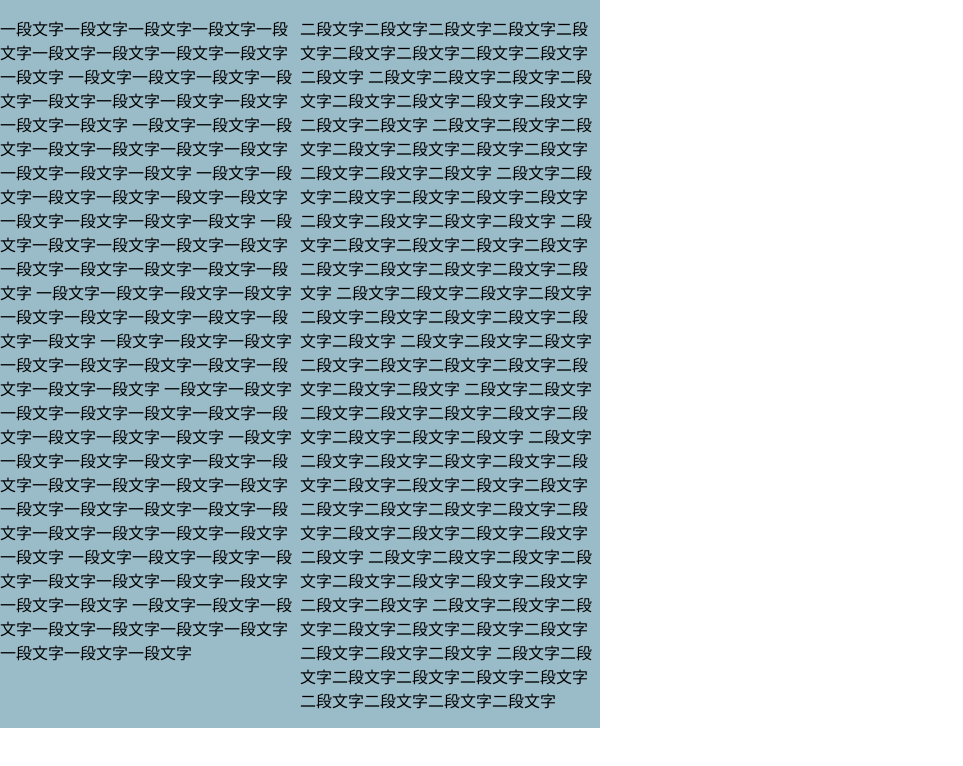
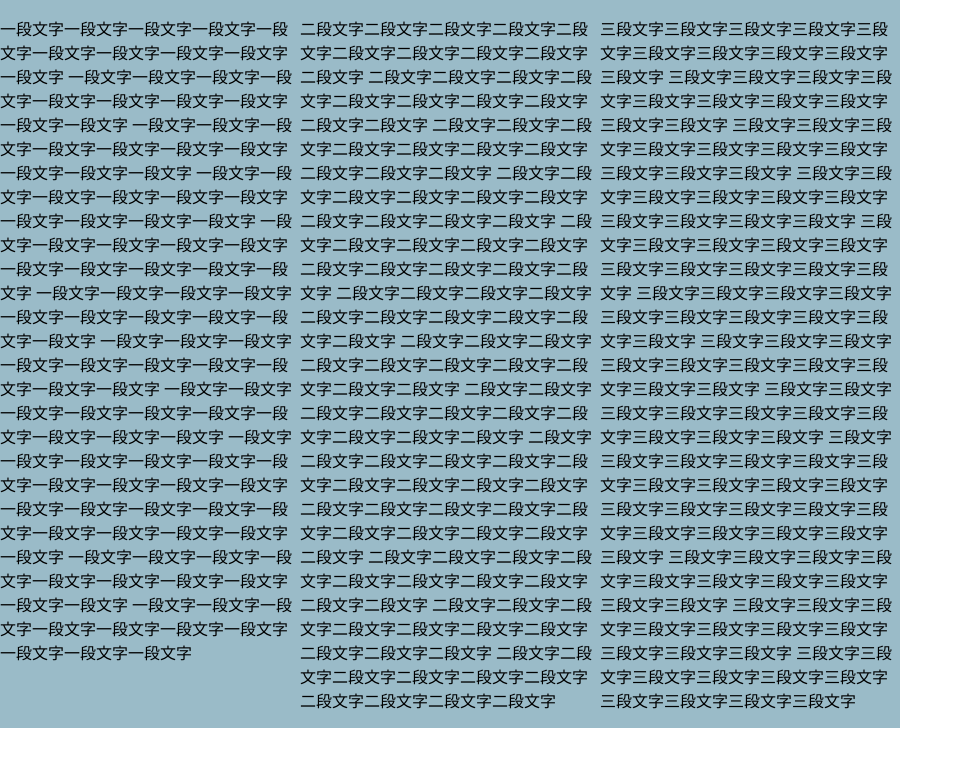
Before and after one commit to vensonhub/css-demos, a plain HTML site: page index.html in a window 1280 px wide. Shown: the whole page, without its empty margins (0-963 px from the left). Drawn offline with Linux system fonts and the light colour scheme.

Commit message:
float三列浮动,宽度固定

```diff
--- a/index.html
+++ b/index.html
@@ -19,19 +19,24 @@
         }
 
         .box{
-            width: 600px;
+            width: 900px;
             background-color: #9abbc8;
 
         }
 
         .float-left{
             float: left;
-            width: 50%;
+            width: 300px;
+        }
+
+        .float-center{
+            float: left;
+            width: 300px;
         }
 
         .float-right{
             float: right;
-            width: 50%;
+            width: 300px;
         }
 
     </style>
@@ -52,7 +57,7 @@
         一段文字一段文字一段文字一段文字一段文字一段文字一段文字一段文字一段文字一段文字
         一段文字一段文字一段文字一段文字一段文字一段文字一段文字一段文字一段文字一段文字
     </p>
-    <p class="float-right">
+    <p class="float-center">
         二段文字二段文字二段文字二段文字二段文字二段文字二段文字二段文字二段文字二段文字
         二段文字二段文字二段文字二段文字二段文字二段文字二段文字二段文字二段文字二段文字
         二段文字二段文字二段文字二段文字二段文字二段文字二段文字二段文字二段文字二段文字
@@ -67,6 +72,21 @@
         二段文字二段文字二段文字二段文字二段文字二段文字二段文字二段文字二段文字二段文字
         二段文字二段文字二段文字二段文字二段文字二段文字二段文字二段文字二段文字二段文字
     </p>
+    <p class="float-right">
+        三段文字三段文字三段文字三段文字三段文字三段文字三段文字三段文字三段文字三段文字
+        三段文字三段文字三段文字三段文字三段文字三段文字三段文字三段文字三段文字三段文字
+        三段文字三段文字三段文字三段文字三段文字三段文字三段文字三段文字三段文字三段文字
+        三段文字三段文字三段文字三段文字三段文字三段文字三段文字三段文字三段文字三段文字
+        三段文字三段文字三段文字三段文字三段文字三段文字三段文字三段文字三段文字三段文字
+        三段文字三段文字三段文字三段文字三段文字三段文字三段文字三段文字三段文字三段文字
+        三段文字三段文字三段文字三段文字三段文字三段文字三段文字三段文字三段文字三段文字
+        三段文字三段文字三段文字三段文字三段文字三段文字三段文字三段文字三段文字三段文字
+        三段文字三段文字三段文字三段文字三段文字三段文字三段文字三段文字三段文字三段文字
+        三段文字三段文字三段文字三段文字三段文字三段文字三段文字三段文字三段文字三段文字
+        三段文字三段文字三段文字三段文字三段文字三段文字三段文字三段文字三段文字三段文字
+        三段文字三段文字三段文字三段文字三段文字三段文字三段文字三段文字三段文字三段文字
+        三段文字三段文字三段文字三段文字三段文字三段文字三段文字三段文字三段文字三段文字
+    </p>
 </div>
 </body>
 </html>
```
